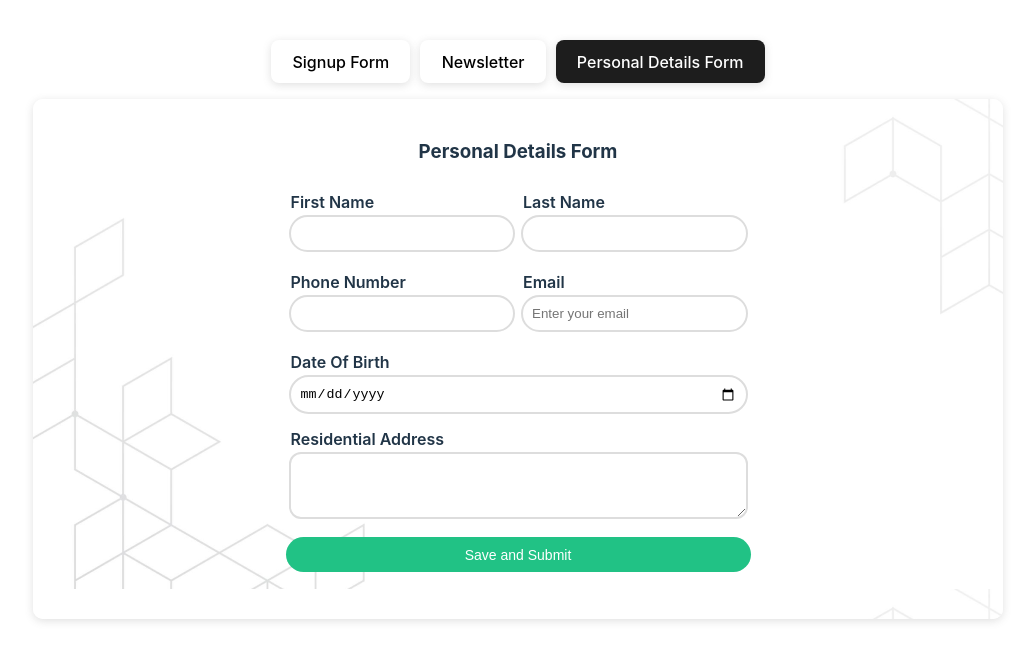
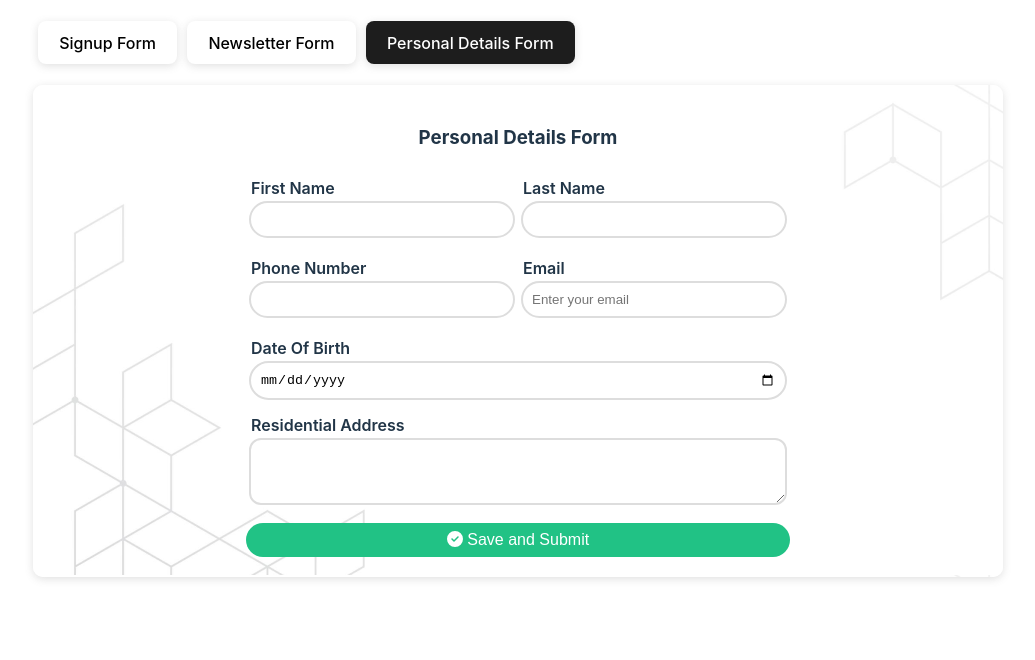
Before and after one commit to danishofcodes/FormsAndValidation, a React (Vite) app: page / in a window 1280 px wide. Both pictures are taken after a click on the button "Personal Details Form". Shown: the top 660 px of the page, without its empty margins (122-1157 px from the left). Built offline with nearby package versions, Linux system fonts and the light colour scheme; the HTML template or start-up script is replaced by a standard one.

Commit message:
css changes

```diff
--- a/src/App.css
+++ b/src/App.css
@@ -1,7 +1,7 @@
 #root {
   max-width: 970px;
   margin: 0 auto;
-  padding: 2rem;
+  padding: 0.5rem;
   text-align: center;
 }
 
--- a/src/App.jsx
+++ b/src/App.jsx
@@ -26,9 +26,9 @@ function App() {
   }
   return (
     <>
-      <div>
+      <div className='flex'>
         <button className={`tabbutton ${activeTab === 'signup' ? 'activetab' : ''}`} onClick={handleClick} value="signup">Signup Form</button>
-        <button className={`tabbutton ${activeTab === 'newsletter' ? 'activetab' : ''}`} onClick={handleClick} value="newsletter">Newsletter</button>
+        <button className={`tabbutton ${activeTab === 'newsletter' ? 'activetab' : ''}`} onClick={handleClick} value="newsletter">Newsletter Form</button>
         <button className={`tabbutton ${activeTab === 'personaldata' ? 'activetab' : ''}`} onClick={handleClick} value="personaldata">Personal Details Form</button>
         {/* <button></button> */}
       </div>
--- a/src/components/Newsletter.jsx
+++ b/src/components/Newsletter.jsx
@@ -15,15 +15,13 @@ export default function Newsletter() {
             <div className="flex">
                 <div className='m-auto'>
                     <div className="flex">
-                        <div className="iconcont">
-                            <FontAwesomeIcon icon={faEnvelope}  style={{ color: '#fff' }}/>
-                        </div>
                         <input className='formInputNewsletter' type="email" name="email" placeholder='your email' />
+                        <button type="submit" className="iconcont"> <FontAwesomeIcon icon={faEnvelope}  style={{ color: '#fff' }}/>Subscribe</button>
                     </div>
                 </div>
             </div>
             <div>
-                <div className="" style={{ width: "34em", margin: "10px auto" }}>
+                <div className="" style={{ maxWidth: "34em", margin: "10px auto" }}>
 
                     <input type="checkbox" className='' />
                     <label htmlFor="checkbox">*By entering your email you agree to receive the Hostinger newsletter. You can unsubscribe at any time. See our privacy policy.
--- a/src/components/PersonalDetailsForm.jsx
+++ b/src/components/PersonalDetailsForm.jsx
@@ -1,3 +1,5 @@
+import { faCheck, faCheckCircle } from '@fortawesome/free-solid-svg-icons'
+import { FontAwesomeIcon } from '@fortawesome/react-fontawesome'
 import React from 'react'
 
 export default function PersonalDetailsForm() {
@@ -39,7 +41,7 @@ export default function PersonalDetailsForm() {
                     </div>
 
 
-                    <button type="submit" className="savesubmit">Save and Submit</button>
+                    <button type="submit" className="savesubmit"><FontAwesomeIcon icon={faCheckCircle}/>    Save and Submit</button>
                 </form>
             </div>
 
--- a/src/components/SignupForm.jsx
+++ b/src/components/SignupForm.jsx
@@ -18,7 +18,7 @@ export default function SignupForm() {
         const errors = {};
         if (!values.password) {
           errors.password = 'Required';
-        } else if (values.firstName.length > 15) {
+        } else if (values.password.length > 15) {
           errors.password = 'Must be 15 characters';
         }
 
--- a/src/index.css
+++ b/src/index.css
@@ -13,6 +13,7 @@ a {
   color: #646cff;
   text-decoration: inherit;
 }
+
 a:hover {
   color: #535bf2;
 }
@@ -40,13 +41,15 @@ h1 {
   background-color: #ffffff;
   cursor: pointer;
   box-shadow: rgba(99, 99, 99, 0.2) 0px 2px 8px 0px;
-  margin: 0 5px;
+  margin: 5px 5px;
   border: 2px solid #646cff00;
   transition: border-color 0.25s;
 }
+
 .tabbutton:hover {
   border: 2px solid #646cff;
 }
+
 /* .tabbutton:focus,
 .tabbutton:focus-visible {
   outline: 4px auto -webkit-focus-ring-color;
@@ -57,35 +60,38 @@ h1 {
     color: #213547;
     background-color: #ffffff;
   }
+
   a:hover {
     color: #747bff;
   }
+
   button {
     background-color: #f9f9f9;
   }
 }
 
-.activetab{
+.activetab {
   background-color: #1d1d1d;
   color: #fff;
 }
 
-.tabcontentsection{
+.tabcontentsection {
   box-shadow: rgba(99, 99, 99, 0.2) 0px 2px 8px 0px;
   margin-top: 1em;
-  height: 30em;
+  max-height: 40em;
   padding: 20px;
   border-radius: 10px;
   background-image: url('../src/assets/pattern.jpg');
 }
 
 /* Signuop form */
-.signupform{
+.signupform {
   /* background: #ddd; */
-  width: 50%;
+  max-width: 34em;
   margin: auto;
 }
-.formInput{
+
+.formInput {
   padding: 9px;
   background: #fff;
   /* background: #86868626; */
@@ -98,12 +104,12 @@ h1 {
 
 }
 
-.formInput:focus-within{
+.formInput:focus-within {
   outline: 2px solid #646cff;
   /* border:  2px solid #646cff; */
 }
 
-.inputField{
+.inputField {
   display: flex;
   flex-direction: column;
   /* align-items: center; */
@@ -115,11 +121,11 @@ h1 {
 
 }
 
-.inputField label{
+.inputField label {
   font-weight: 600;
 }
 
-.signupform button{
+.signupform button {
   background: #646cff;
   border: 0;
   width: 100%;
@@ -131,29 +137,30 @@ h1 {
   cursor: pointer;
 }
 
-.signupform button:hover{
+.signupform button:hover {
   background: #464dd6;
 
 }
 
-.savesubmit{
+.savesubmit {
   border: 0;
   width: 100%;
   border-radius: 20px;
-  height: 35px;
   color: #fff;
-  font-size: 14px;
+  font-size: 16px;
   margin-top: 5px;
   cursor: pointer;
-    background: #21c285;
+  background: #21c285;
+  padding: 8px;
 }
 
 
-.flex{
+.flex {
   display: flex;
+  flex-wrap: wrap;
 }
 
-.formTextArea{
+.formTextArea {
   padding: 9px;
   background: #fff;
   /* background: #86868626; */
@@ -165,64 +172,73 @@ h1 {
 
 }
 
-.size-sm input{
- width: 300px;
- margin: auto
+.size-sm input {
+  width: 300px;
+  margin: auto
 }
-.separate-or{
-  display: flex; /* Enable flexbox layout */
+
+.separate-or {
+  display: flex;
   align-items: center;
-  /* justify-content: space-between; */
+  justify-content: space-between;
   margin: 10px;
 }
-.line{
-  background-color:#ddd;
-height: 2px;
-border-radius: 4px;
+
+.line {
+  background-color: #ddd;
+  height: 2px;
+  border-radius: 4px;
   width: 200px;
 }
 
-.separate-or span{
+.separate-or span {
   margin: 0 10px;
 }
 
-.colorlight{
-background: #f5f5f5!important;
-color: #213547!important;
+.colorlight {
+  background: #f5f5f5 !important;
+  color: #213547 !important;
 }
 
-.colorlight:hover{
-background: #c8c8c8!important;
+.colorlight:hover {
+  background: #c8c8c8 !important;
 
 }
 
-.iconcont{
+.iconcont {
   background-color: #464dd6;
   height: 3em;
-  width: 3em;
-  border-radius: 8px 0 0 8px;
+  width: 7em;
+  border-radius: 0 8px 8px 0;
   flex-shrink: 0;
   margin-right: 7px;
   display: flex;
   justify-content: center;
   align-items: center;
+  border: none;
+  font-size: 18px;
+  color: #fff;
+  gap: 6px;
 }
 
 .formInputNewsletter {
   padding: 9px;
-  background: #fff;
+  background: #efefef;
   border: none;
-  outline: 2px solid #ddd;
-  width: 275px;
-  border-radius: 0 8px 8px 0;
-  font-size: 20px;
+  max-width: 140px;
+  border-radius: 8px 0 0 8px;
+  font-size: 18px;
 }
 
-.m-auto{
+.m-auto {
   margin: auto;
 }
 
-.personaldataform{
-  width: 50%;
+.personaldataform {
+  max-width: 34em;
   margin: auto;
 }
+
+
+
+.formInputNewsletter {}
```
